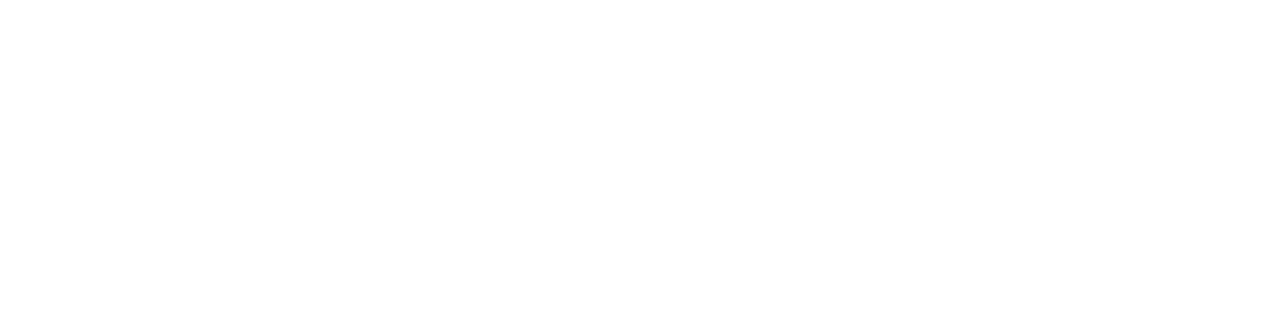
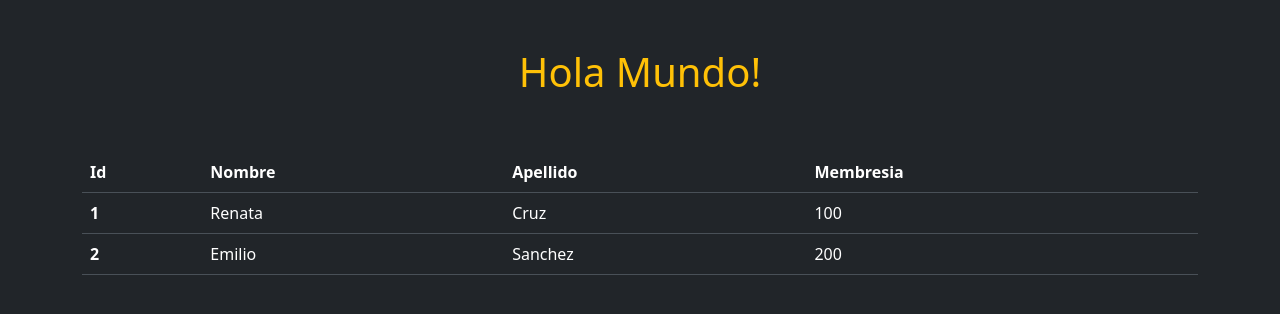
Before and after one commit to Landryx-Gmz/Aplicaciones_web_con_Flask, a plain HTML site: page Flask/index.html in a window 1280 px wide. Drawn offline with nearby package versions, Linux system fonts and the light colour scheme.

Commit message:
refactor:index

```diff
--- a/Flask/index.html
+++ b/Flask/index.html
@@ -1,10 +1,42 @@
-<!DOCTYPE html>
-<html lang="en">
+<!doctype html>
+<html lang="en" data-bs-theme="dark">
 <head>
-    <meta charset="UTF-8">
-    <title>Title</title>
+    <meta charset="utf-8">
+    <meta name="viewport" content="width=device-width, initial-scale=1">
+    <title>Inicio con Bootstrap</title>
+    <link href="https://cdn.jsdelivr.net/npm/bootstrap@5.3.7/dist/css/bootstrap.min.css" rel="stylesheet"
+          integrity="sha384-LN+7fdVzj6u52u30Kp6M/trliBMCMKTyK833zpbD+pXdCLuTusPj697FH4R/5mcr" crossorigin="anonymous">
 </head>
 <body>
-
+<h1 class="text-center py-5 text-warning">Hola Mundo!</h1>
+<div class="container">
+    <table class="table">
+        <thead>
+        <tr>
+            <th scope="col">Id</th>
+            <th scope="col">Nombre</th>
+            <th scope="col">Apellido</th>
+            <th scope="col">Membresia</th>
+        </tr>
+        </thead>
+        <tbody>
+        <tr>
+            <th scope="row">1</th>
+            <td>Renata</td>
+            <td>Cruz</td>
+            <td>100</td>
+        </tr>
+        <tr>
+            <th scope="row">2</th>
+            <td>Emilio</td>
+            <td>Sanchez</td>
+            <td>200</td>
+        </tr>
+        </tbody>
+    </table> <!-- Fin de la tabla -->
+</div> <!-- Fin div de la tabla -->
+<script src="https://cdn.jsdelivr.net/npm/bootstrap@5.3.7/dist/js/bootstrap.bundle.min.js"
+        integrity="sha384-ndDqU0Gzau9qJ1lfW4pNLlhNTkCfHzAVBReH9diLvGRem5+R9g2FzA8ZGN954O5Q"
+        crossorigin="anonymous"></script>
 </body>
 </html>
```
